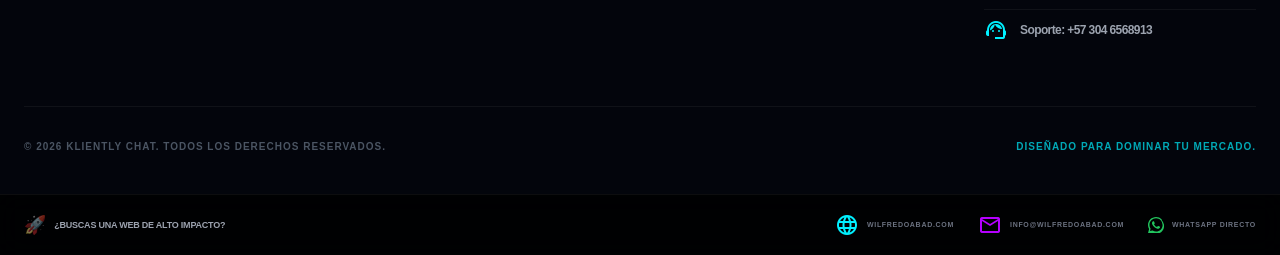
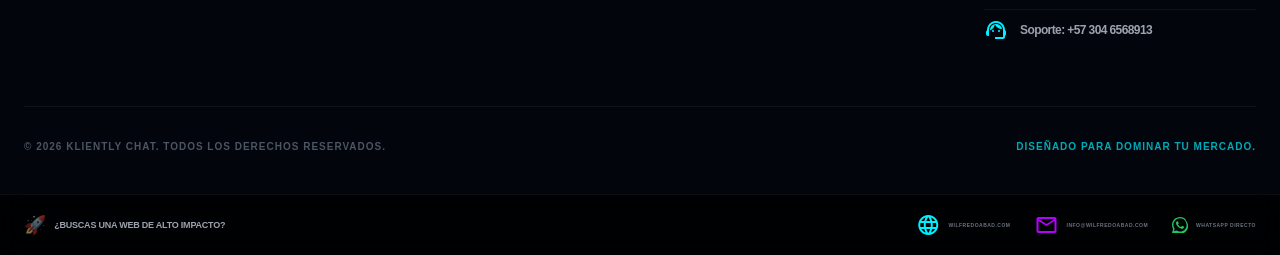
Before and after one commit to wilfredoabadmt/productivo, a React app: page index.html in a window 1280 px wide. Shown: the part 7583-7838 px from the top of the page. Built offline with nearby package versions, Linux system fonts and the light colour scheme; a web font is replaced by a local one.

Commit message:
credito texto pequeño

```diff
--- a/index.html
+++ b/index.html
@@ -2383,13 +2383,13 @@
                     <span
                         class="material-symbols-outlined text-[15px] text-neon-cyan group-hover:scale-110 transition-transform">language</span>
                     <span
-                        class="text-[7px] font-semibold text-gray-500 group-hover:text-white transition-colors tracking-widest uppercase">wilfredoabad.com</span>
+                        class="text-[5px] font-semibold text-gray-500 group-hover:text-white transition-colors tracking-widest uppercase">wilfredoabad.com</span>
                 </a>
                 <a href="mailto:info@wilfredoabad.com" class="flex items-center gap-2 group">
                     <span
                         class="material-symbols-outlined text-[15px] text-neon-purple group-hover:scale-110 transition-transform">mail</span>
                     <span
-                        class="text-[7px] font-semibold text-gray-500 group-hover:text-white transition-colors tracking-widest uppercase">info@wilfredoabad.com</span>
+                        class="text-[5px] font-semibold text-gray-500 group-hover:text-white transition-colors tracking-widest uppercase">info@wilfredoabad.com</span>
                 </a>
                 <a href="https://wa.me/59171523780" target="_blank" class="flex items-center gap-2 group">
                     <svg class="w-4 h-4 text-green-500 fill-current group-hover:scale-110 transition-transform shrink-0"
@@ -2398,7 +2398,7 @@
                             d="M17.472 14.382c-.297-.149-1.758-.867-2.03-.967-.273-.099-.471-.148-.67.15-.197.297-.767.966-.94 1.164-.173.199-.347.223-.644.075-.297-.15-1.255-.463-2.39-1.475-.883-.788-1.48-1.761-1.653-2.059-.173-.297-.018-.458.13-.606.134-.133.298-.347.446-.52.149-.174.198-.298.298-.497.099-.198.05-.371-.025-.52-.075-.149-.669-1.612-.916-2.207-.242-.579-.487-.5-.669-.51-.173-.008-.371-.01-.57-.01-.198 0-.52.074-.792.372-.272.297-1.04 1.016-1.04 2.479 0 1.462 1.067 2.877 1.215 3.076.149.198 2.096 3.2 5.077 4.487.709.306 1.262.489 1.694.625.712.227 1.36.195 1.871.118.571-.085 1.758-.719 2.006-1.413.248-.694.248-1.289.173-1.413-.074-.124-.272-.198-.57-.347m-5.421 7.403h-.004a9.87 9.87 0 01-5.031-1.378l-.361-.214-3.741.982.998-3.648-.235-.374a9.86 9.86 0 01-1.51-5.26c.001-5.45 4.436-9.884 9.888-9.884 2.64 0 5.122 1.03 6.988 2.898a9.825 9.825 0 012.893 6.994c-.003 5.45-4.438 9.884-9.89 9.884m8.413-18.297A11.815 11.815 0 0012.05 0C5.414 0 .018 5.393 0 12.029c0 2.119.554 4.187 1.606 6.006L.061 24l6.11-.16a11.787 11.787 0 005.877 1.568h.005c6.636 0 12.032-5.394 12.035-12.031a11.77 11.77 0 00-3.528-8.503" />
                     </svg>
                     <span
-                        class="text-[7px] font-semibold text-gray-500 group-hover:text-white transition-colors tracking-widest uppercase">WhatsApp
+                        class="text-[5px] font-semibold text-gray-500 group-hover:text-white transition-colors tracking-widest uppercase">WhatsApp
                         Directo</span>
                 </a>
 
```
